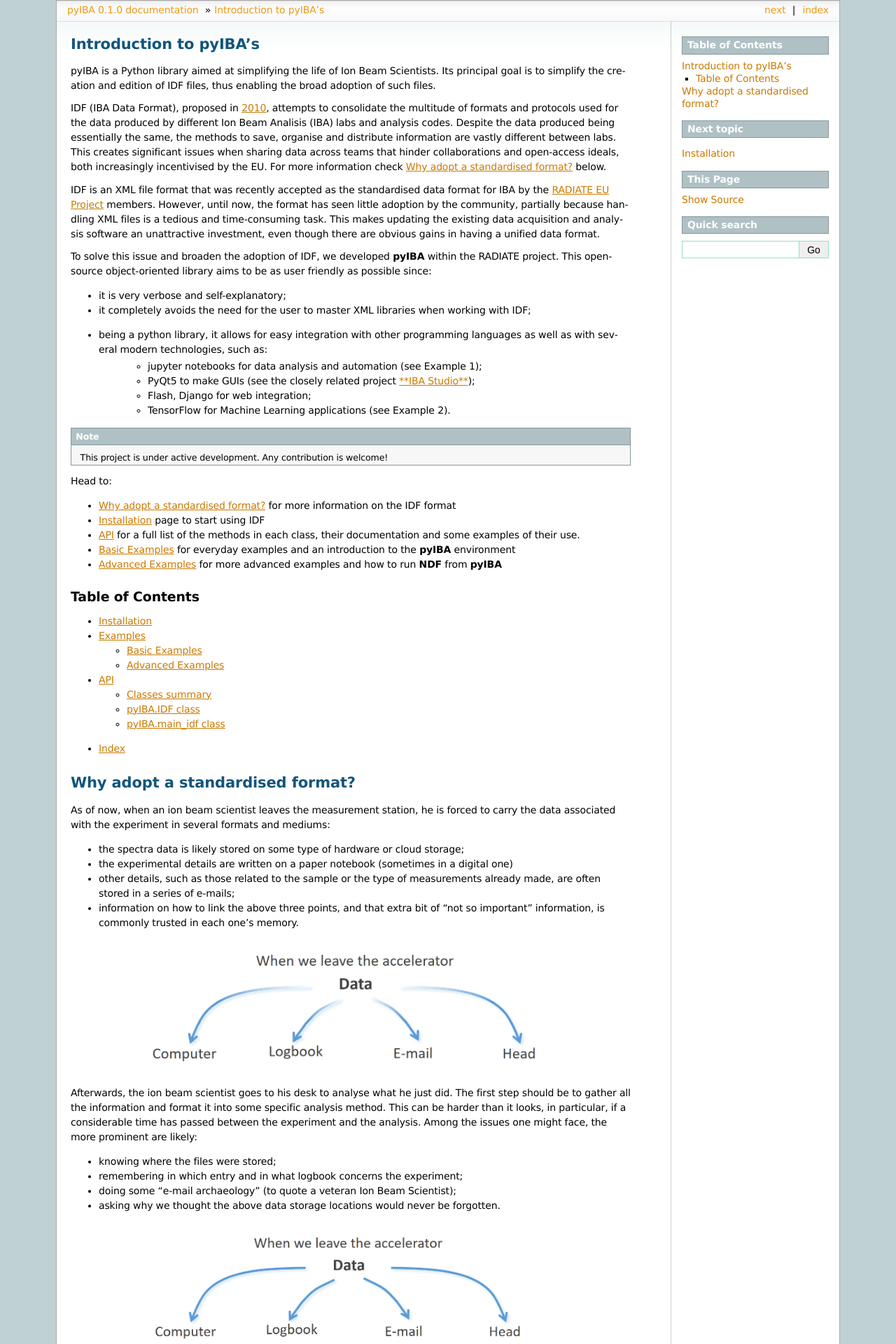
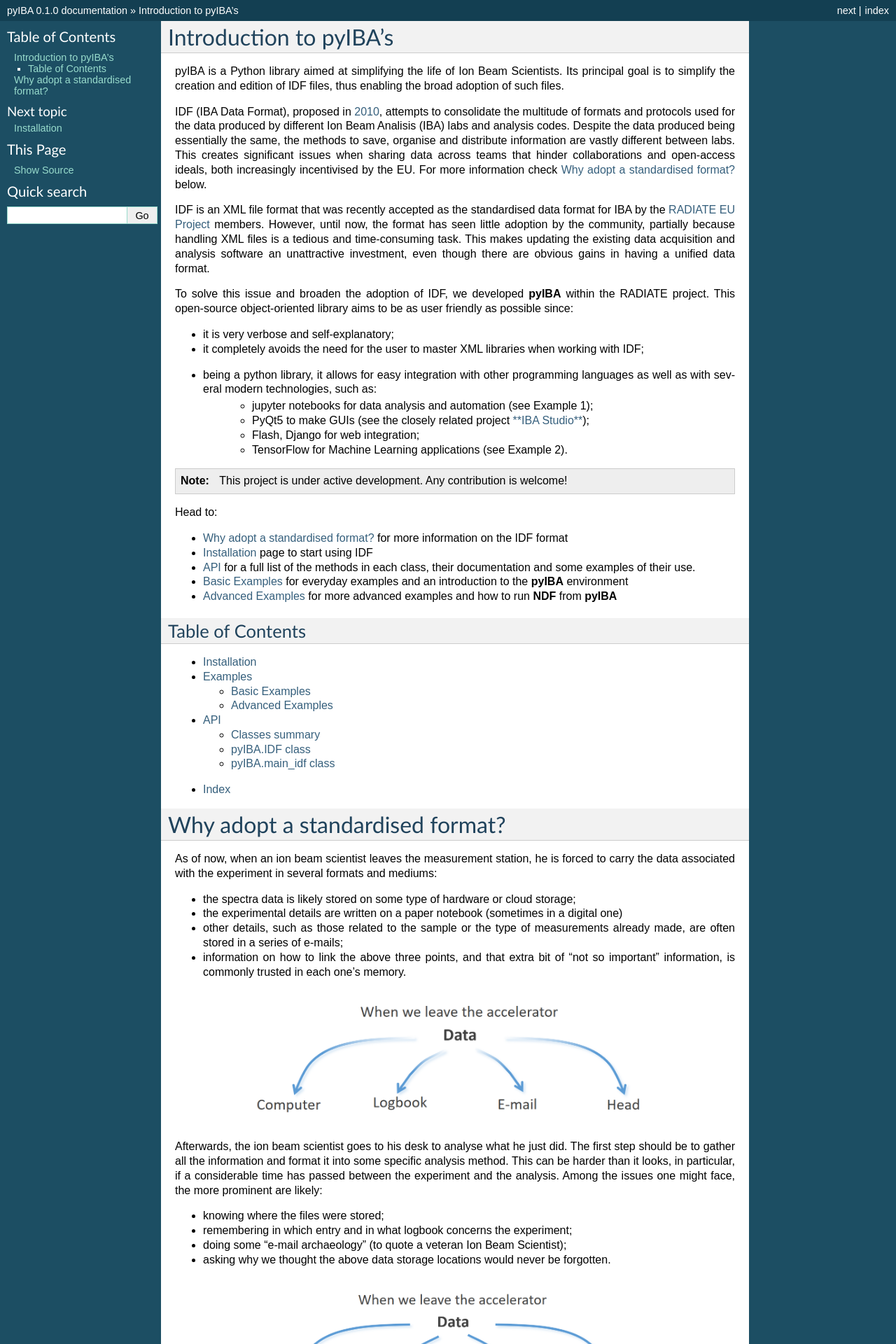
Before and after one commit to m-sequeira/pyIBA, a Sphinx documentation site: the page built from docs/source/index.rst, in a window 1280 px wide. Shown: the top 1920 px of the page at 70% size. Built offline with Sphinx 7.4.7, drawn with Linux system fonts in a browser that asks for light colours; pages that are not in the unit, such as notebooks, are missing from menus.

Commit message:
Update conf.py

```diff
--- a/docs/source/conf.py
+++ b/docs/source/conf.py
@@ -74,7 +74,7 @@ exclude_patterns = ['jupyter_notebooks/ignore_nb',
 # The theme to use for HTML and HTML Help pages.  See the documentation for
 # a list of builtin themes.
 #
-html_theme = 'sphinxdoc' #'alabaster'
+html_theme = 'classic' #'sphinxdoc' #'alabaster'
 
 # Add any paths that contain custom static files (such as style sheets) here,
 # relative to this directory. They are copied after the builtin static files,
```
